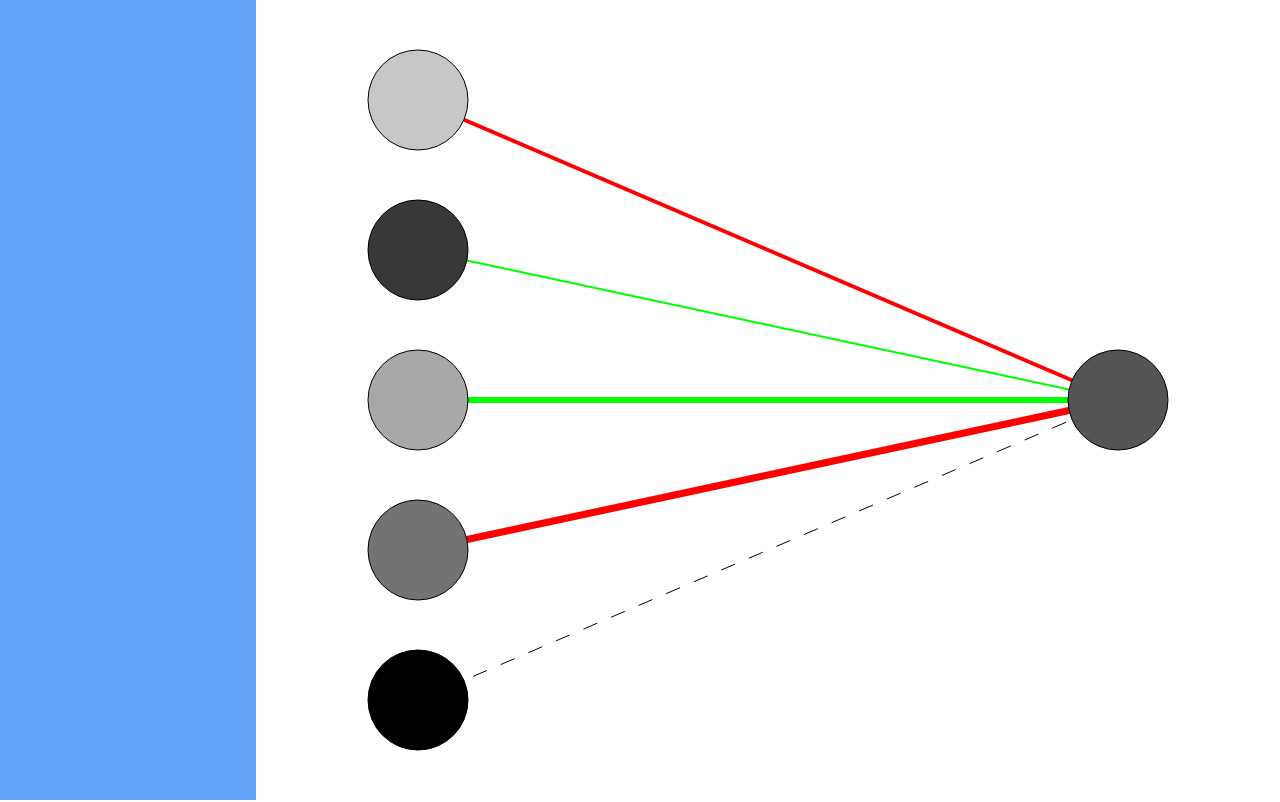
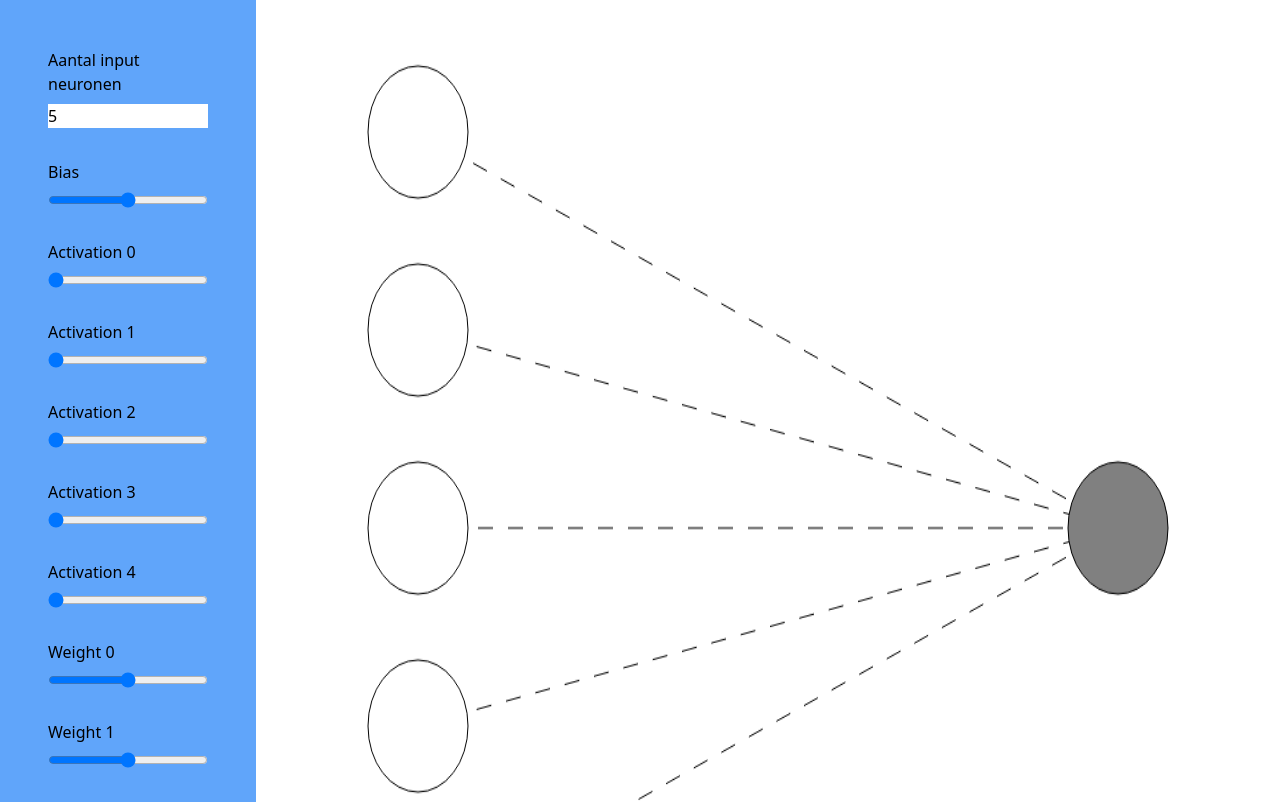
Before and after one commit to Egel-Developers/ann-visualizer, a SvelteKit app: page / in a window 1280 px wide. Shown: the top 802 px of the page. Built offline with nearby package versions, Linux system fonts and the light colour scheme.

Commit message:
Made a basic UI for updating the layer's parameters. TO FIX: The drawing is stretched when nodeCount changes. TO DO: Make it look good.

```diff
--- /dev/null
+++ b/src/lib/models/parameters.ts
@@ -0,0 +1,5 @@
+export type Parameters = {
+	activations: number[];
+	weights: number[];
+	bias: number;
+};
--- a/src/lib/scripts/drawLayer.ts
+++ b/src/lib/scripts/drawLayer.ts
@@ -1,6 +1,7 @@
 import type { Neuron, Connection } from '$lib/models/ann';
 import { numToGrayscale, numToRedGreen } from '$lib/scripts/numToColor';
 import { activation } from '$lib/scripts/activation-function';
+import type { Parameters } from '$lib/models/parameters';
 
 export type DrawOptions = {
 	neuronRadius: number;
@@ -15,9 +16,7 @@ export type DrawOptions = {
 // NOTE: Draws single layer, with one output neuron
 export function drawLayer(
 	canvasEl: HTMLCanvasElement,
-	activations: number[],
-	weights: number[],
-	bias: number,
+	parameters: Parameters,
 	options: DrawOptions = {
 		neuronRadius: 50,
 		verSpace: 50,
@@ -29,9 +28,12 @@ export function drawLayer(
 ) {
 	try {
 		// Run some checks
+		if (!parameters) throw new Error('Must supply parameters');
+		const { activations, weights, bias } = parameters;
+
 		if (!canvasEl) return;
-		if (!activations.length || !weights.length)
-			throw new Error('Must supply activations and weights');
+		if (!activations.length || !weights.length || bias == undefined)
+			throw new Error('Must supply activations, weights and bias');
 		if (activations.length !== weights.length)
 			throw new Error('Must have the same number of activations and weights');
 
@@ -148,6 +150,7 @@ function draw(
 		if (weight) {
 			ctx.strokeStyle = numToRedGreen(weight);
 			ctx.lineWidth = width;
+			ctx.setLineDash([0, 0]);
 		} else {
 			ctx.strokeStyle = 'black';
 			ctx.lineWidth = 1;
--- /dev/null
+++ b/src/lib/stores/parameters.ts
@@ -0,0 +1,40 @@
+import { writable } from 'svelte/store';
+import type { Parameters } from '$lib/models/parameters';
+
+export const inputParameters = writable<Parameters>({
+	activations: [0, 0, 0, 0, 0],
+	weights: [0, 0, 0, 0, 0],
+	bias: 0
+});
+
+export const parameters = writable<Parameters>({
+	activations: [0, 0, 0, 0, 0],
+	weights: [0, 0, 0, 0, 0],
+	bias: 0
+});
+
+export function setParameters(newParameters: Parameters) {
+	parameters.set(newParameters);
+}
+
+export function formatAndSetParameters(newParameters: Parameters) {
+	const formattedParameters = formatParameters(newParameters);
+
+	console.log(formattedParameters);
+
+	parameters.set(formattedParameters);
+}
+
+function formatParameters(newParameters: Parameters) {
+	const { activations, weights, bias } = newParameters;
+
+	const formattedActivations = activations.map((activation) => {
+		return activation / 10;
+	});
+
+	return {
+		activations: formattedActivations,
+		weights,
+		bias
+	};
+}
--- a/src/routes/+page.svelte
+++ b/src/routes/+page.svelte
@@ -2,10 +2,32 @@
 	import { onMount } from 'svelte';
 	import { drawLayer } from '$lib/scripts/drawLayer';
 	import { calcDimensionsAndOffsets } from '$lib/scripts/drawLayer';
+	import type { DrawOptions } from '$lib/scripts/drawLayer';
+	import {
+		formatAndSetParameters,
+		inputParameters,
+		parameters,
+		setParameters
+	} from '$lib/stores/parameters';
 
-	let weights = [-4, 2, 6, -7, 0];
-	let activations = [0.22, 0.78, 0.34, 0.55, 1];
-	let bias = 5;
+	let nodeCount: number = 5;
+	let options: DrawOptions;
+
+	setParameters({
+		activations: [0.22, 0.78, 0.34, 0.55, 1],
+		weights: [-4, 2, 6, -7, 0],
+		bias: 5
+	});
+
+	$: {
+		if ($inputParameters) {
+			console.log($inputParameters);
+
+			formatAndSetParameters($inputParameters);
+
+			drawLayer(canvasEl, $parameters, options);
+		}
+	}
 
 	// Canvas code
 	let canvasEl: HTMLCanvasElement;
@@ -18,10 +40,30 @@
 		canvasEl.height = document.documentElement.clientHeight;
 
 		// Calculate all the relevant dimensions and offsets for the canvas
-		const options = calcDimensionsAndOffsets(activations, canvasEl.width, canvasEl.height, 50, 50);
+		options = calcDimensionsAndOffsets(
+			$parameters.activations,
+			canvasEl.width,
+			canvasEl.height,
+			50,
+			50
+		);
 
 		// Draw the ANN layer
-		drawLayer(canvasEl, activations, weights, bias, options);
+		drawLayer(canvasEl, $parameters, options);
+	}
+
+	function updateParameters() {
+		$inputParameters.activations = $inputParameters.activations.slice(0, nodeCount - 1);
+		$inputParameters.weights = $inputParameters.weights.slice(0, nodeCount - 1);
+
+		for (let i = 0; i < nodeCount; i++) {
+			if (!$inputParameters.activations[i]) {
+				$inputParameters.activations[i] = 0;
+			}
+			if (!$inputParameters.weights[i]) {
+				$inputParameters.weights[i] = 0;
+			}
+		}
 	}
 
 	onMount(() => {
@@ -33,7 +75,43 @@
 
 <div class="flex">
 	<div class="w-1/5 bg-blue-400">
-		<form />
+		<form class="flex flex-col gap-8 p-12">
+			<div class="flex flex-col gap-2">
+				<label for="nodeCount">Aantal input neuronen</label>
+				<input type="number" name="nodeCount" bind:value={nodeCount} on:input={updateParameters} />
+			</div>
+
+			<div class="flex flex-col gap-2">
+				<label for={`bias`}>Bias</label>
+				<input type="range" min="-10" max="10" name="bias" bind:value={$inputParameters.bias} />
+			</div>
+
+			{#each Array(nodeCount) as _, i}
+				<div class="flex flex-col gap-2">
+					<label for={`activation-${i}`}>Activation {i}</label>
+					<input
+						type="range"
+						min="0"
+						max="10"
+						name={`activation-${i}`}
+						bind:value={$inputParameters.activations[i]}
+					/>
+				</div>
+			{/each}
+
+			{#each Array(nodeCount) as _, i}
+				<div class="flex flex-col gap-2">
+					<label for={`weight-${i}`}>Weight {i}</label>
+					<input
+						type="range"
+						min="-10"
+						max="10"
+						name={`weight-${i}`}
+						bind:value={$inputParameters.weights[i]}
+					/>
+				</div>
+			{/each}
+		</form>
 	</div>
 	<canvas bind:this={canvasEl} />
 </div>
```
